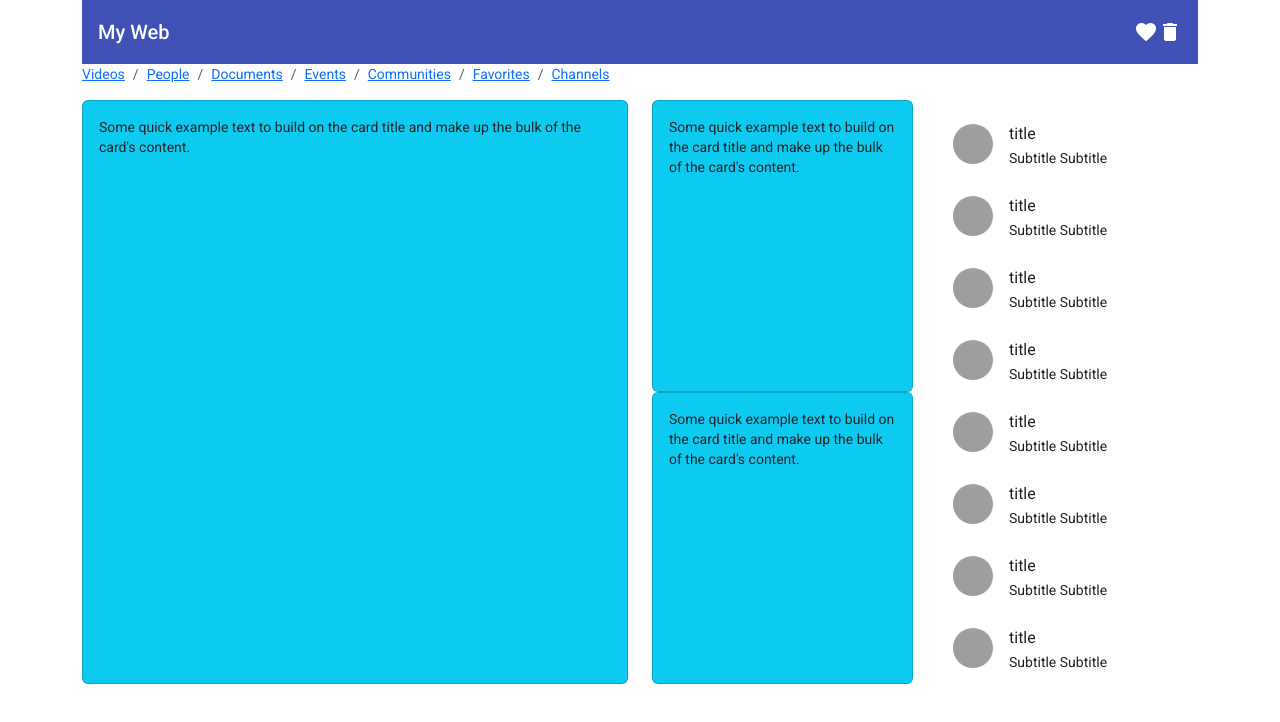
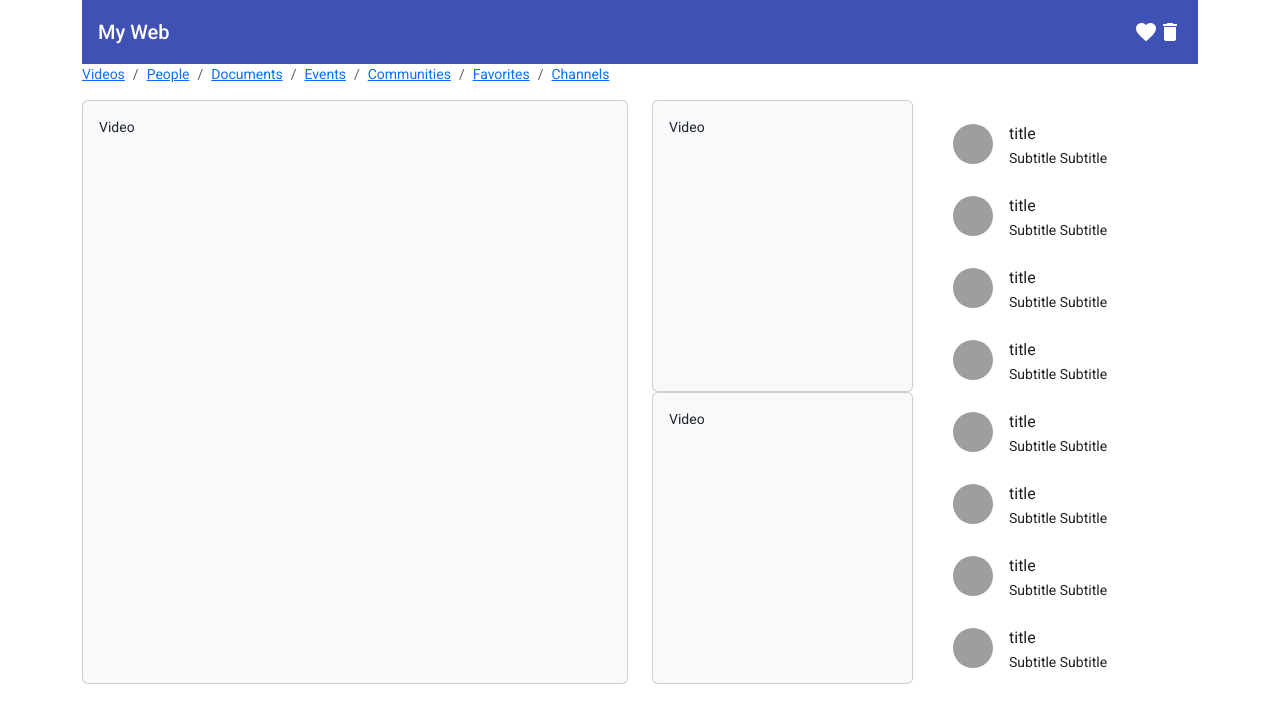
Before and after one commit to iyan73/test_salt, an Angular app: page / in a window 1280 px wide. Shown: the top 722 px of the page. Built offline with nearby package versions, Linux system fonts and the light colour scheme; grey boxes are pictures that could not be loaded.

Commit message:
2 files modified

```diff
--- a/src/app/app.component.html
+++ b/src/app/app.component.html
@@ -37,29 +37,26 @@
   <div class="video-section">
     <div class="row">
       <div class="col-md-6">
-        <div class="card h-100 bg-info">
+        <div class="card h-100 bg-light">
           <div class="card-body">
             <p class="card-text">
-              Some quick example text to build on the card title and make up the
-              bulk of the card's content.
+              Video
             </p>
           </div>
         </div>
       </div>
       <div class="col-md-3">
-        <div class="card h-50 bg-info">
+        <div class="card h-50 bg-light">
           <div class="card-body">
             <p class="card-text">
-              Some quick example text to build on the card title and make up the
-              bulk of the card's content.
+              Video
             </p>
           </div>
         </div>
-        <div class="card h-50 bg-info">
+        <div class="card h-50 bg-light">
           <div class="card-body">
             <p class="card-text">
-              Some quick example text to build on the card title and make up the
-              bulk of the card's content.
+              Video
             </p>
           </div>
         </div>
--- a/src/app/app.component.scss
+++ b/src/app/app.component.scss
@@ -23,3 +23,7 @@
 .video-section .row {
   height: 500px;
 }
+
+.people-section {
+  margin-top: 20px;
+}
```
